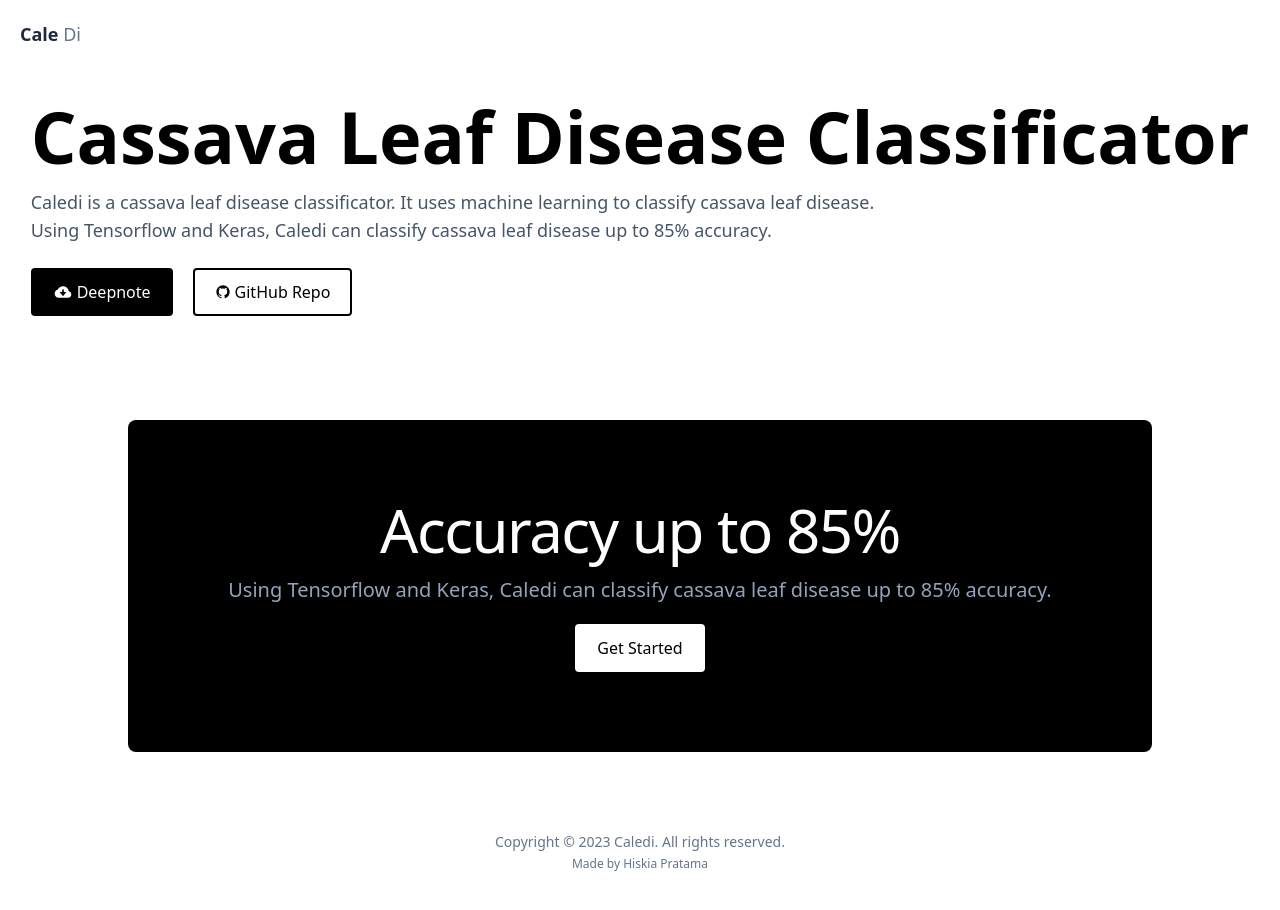
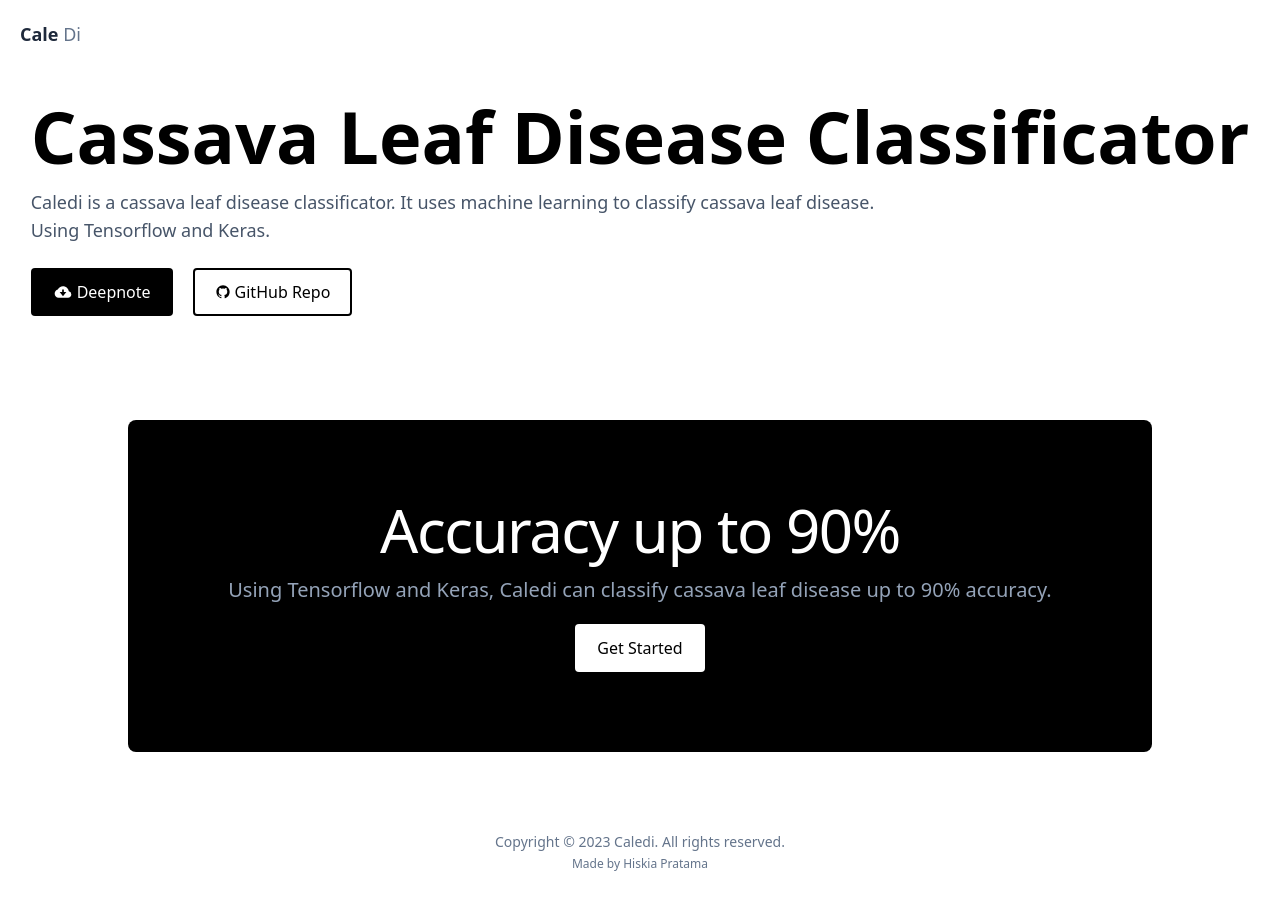
Before and after one commit to hiskiapp/cld, a website built with Vite: page index.html in a window 1280 px wide. Built offline with nearby package versions, Linux system fonts and the light colour scheme.

Commit message:
feat: wording

```diff
--- a/index.html
+++ b/index.html
@@ -50,7 +50,7 @@
         </h1>
         <p class="max-w-4xl mt-4 text-lg text-slate-600" x-show="!started">
           Caledi is a cassava leaf disease classificator. It uses machine learning to classify cassava leaf disease.
-          Using Tensorflow and Keras, Caledi can classify cassava leaf disease up to 85% accuracy.
+          Using Tensorflow and Keras.
         </p>
         <div class="flex gap-5 mt-6 flex-row items-center justify-center md:justify-start">
           <a href="https://deepnote.com/@hiskia/Cassava-Leaf-Disease-Classification-b30f11c3-2bbd-411c-b0ce-4f371d417c44"
@@ -78,10 +78,10 @@
     <div class="flex flex-col items-center max-w-5xl p-8 mx-auto mt-10 text-center bg-black rounded-lg" x-transition
       :class="{'md:px-2 md:py-10': started, 'md:px-20 md:py-20': !started}">
       <h2 class="text-4xl tracking-tight text-white md:text-6xl" x-show="!started">
-        Accuracy up to 85%
+        Accuracy up to 90%
       </h2>
       <p class="mt-4 text-lg text-slate-400 md:text-xl" x-show="!started">
-        Using Tensorflow and Keras, Caledi can classify cassava leaf disease up to 85% accuracy.
+        Using Tensorflow and Keras, Caledi can classify cassava leaf disease up to 90% accuracy.
       </p>
       <div class="flex mt-5" x-show="!started">
         <button
```
